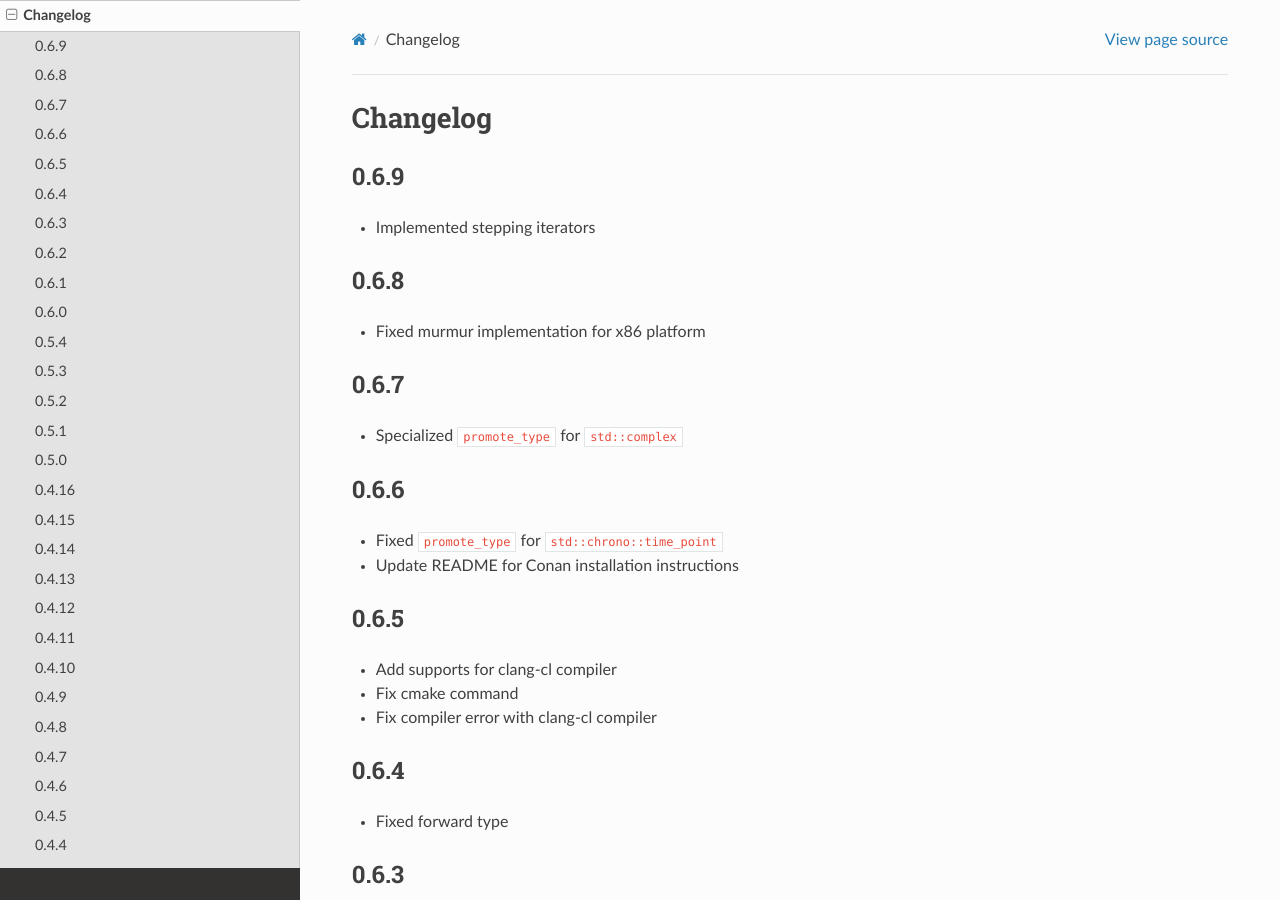
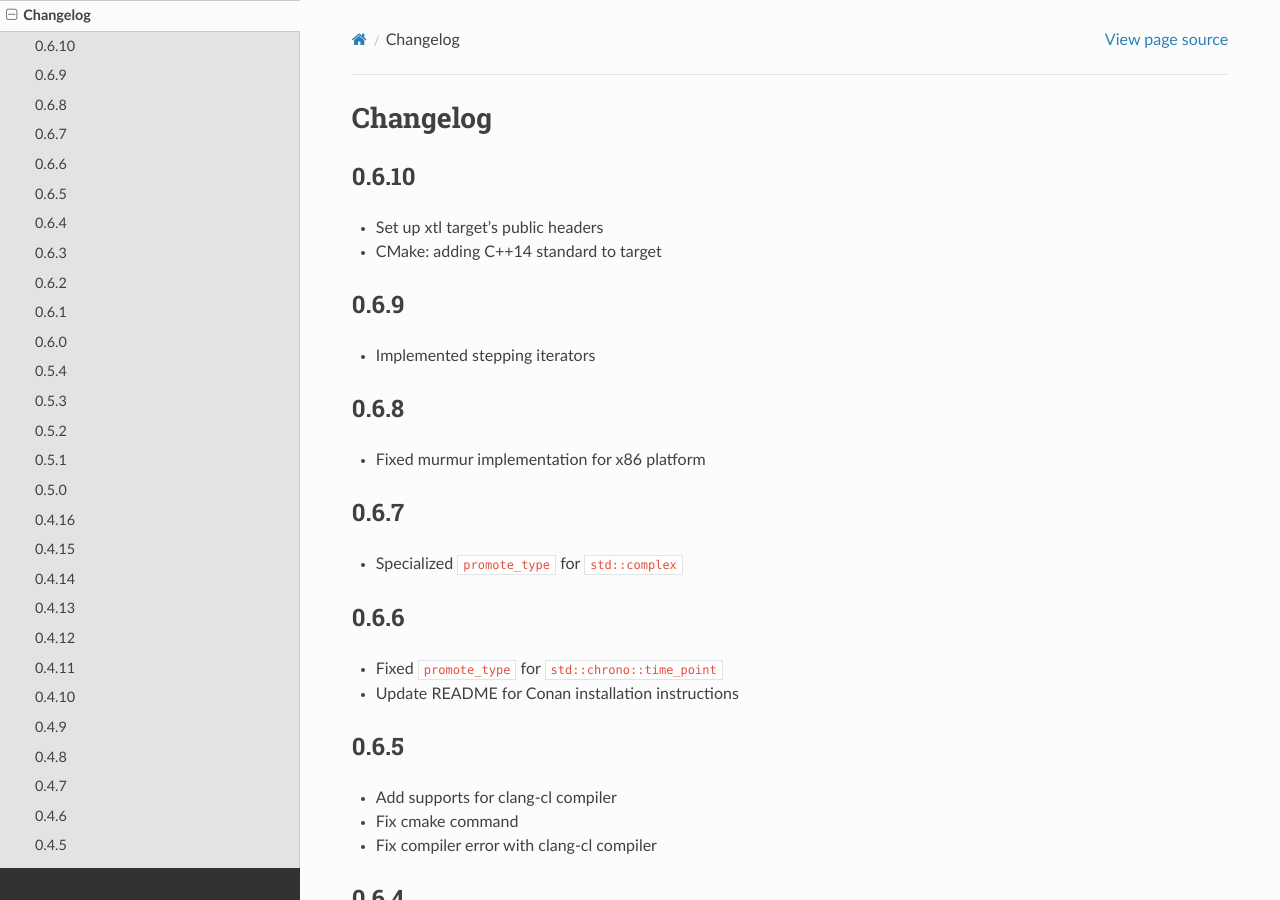
Before and after one commit to xtensor-stack/xtl, a Sphinx documentation site: the page built from docs/source/changelog.rst, in a window 1280 px wide and 900 px high. Built offline with Sphinx 7.4.7 and the Read the Docs theme 2.0.0, drawn with Linux system fonts in a browser that asks for light colours.

Commit message:
Release 0.6.10

```diff
--- a/docs/source/changelog.rst
+++ b/docs/source/changelog.rst
@@ -6,6 +6,12 @@
 
 Changelog
 =========
+
+0.6.10
+------
+
+- Set up xtl target's public headers
+- CMake: adding C++14 standard to target
 
 0.6.9
 -----
```
Also changed, not shown: 1 other file.
